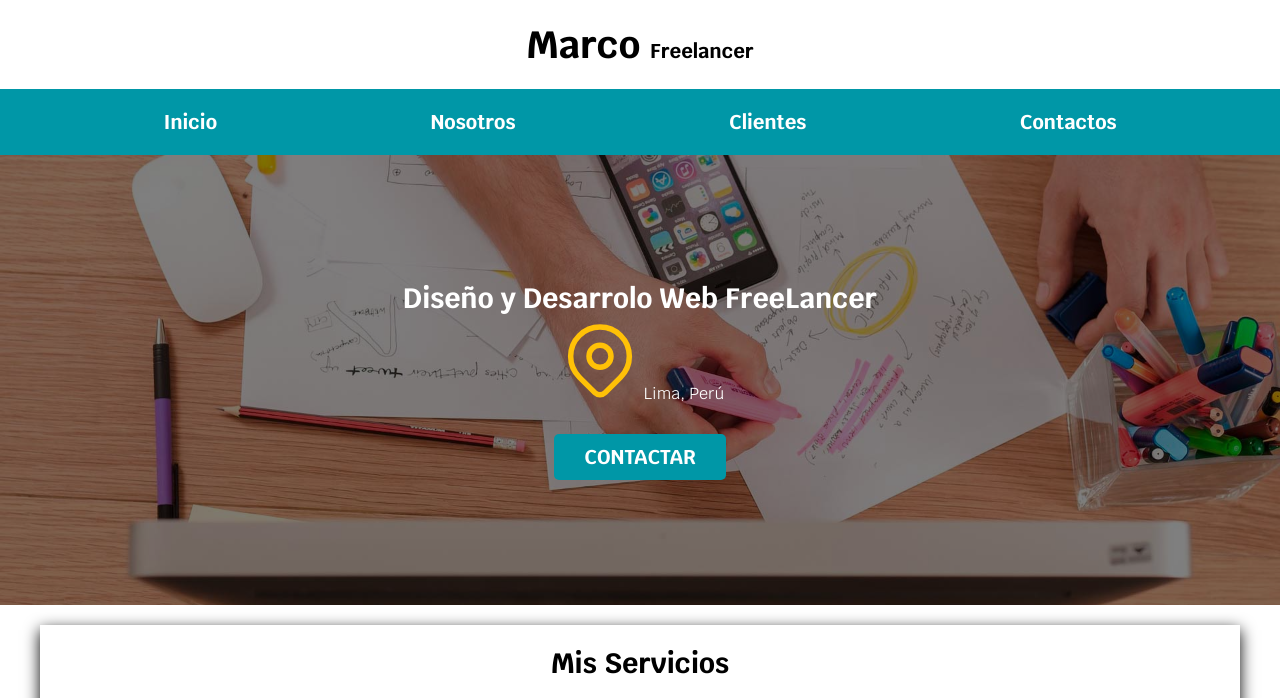
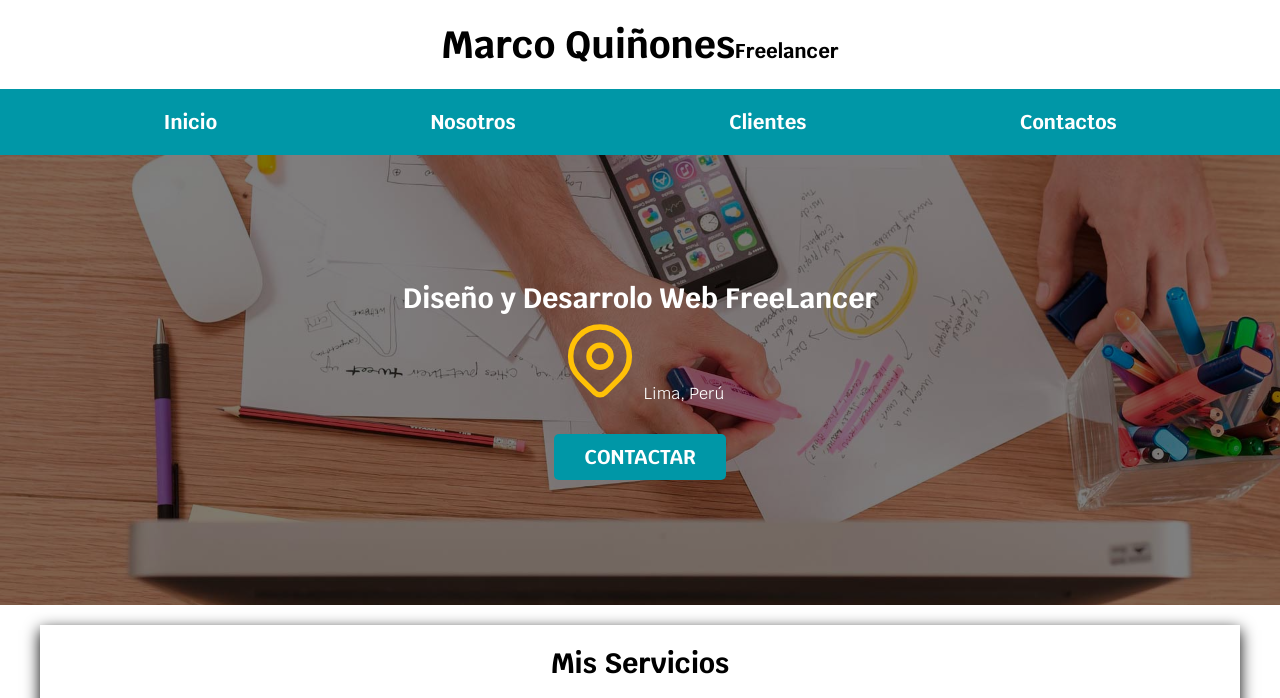
Before and after one commit to MarcoQui/freelancer, a plain HTML site: page index.html in a window 1280 px wide. Shown: the top 698 px of the page. Drawn offline with Linux system fonts and the light colour scheme.

Commit message:
first commit

```diff
--- a/index.html
+++ b/index.html
@@ -17,7 +17,7 @@
 
 <body>
     <header>
-        <h1 class="title">Marco <span style="font-size: 20px;">Freelancer</span></h1>
+        <h1 class="title">Marco Quiñones<span style="font-size: 20px;">Freelancer</span></h1>
         <nav class="nav">
             <a href="#">Inicio</a>
             <a href="#">Nosotros</a>
```
